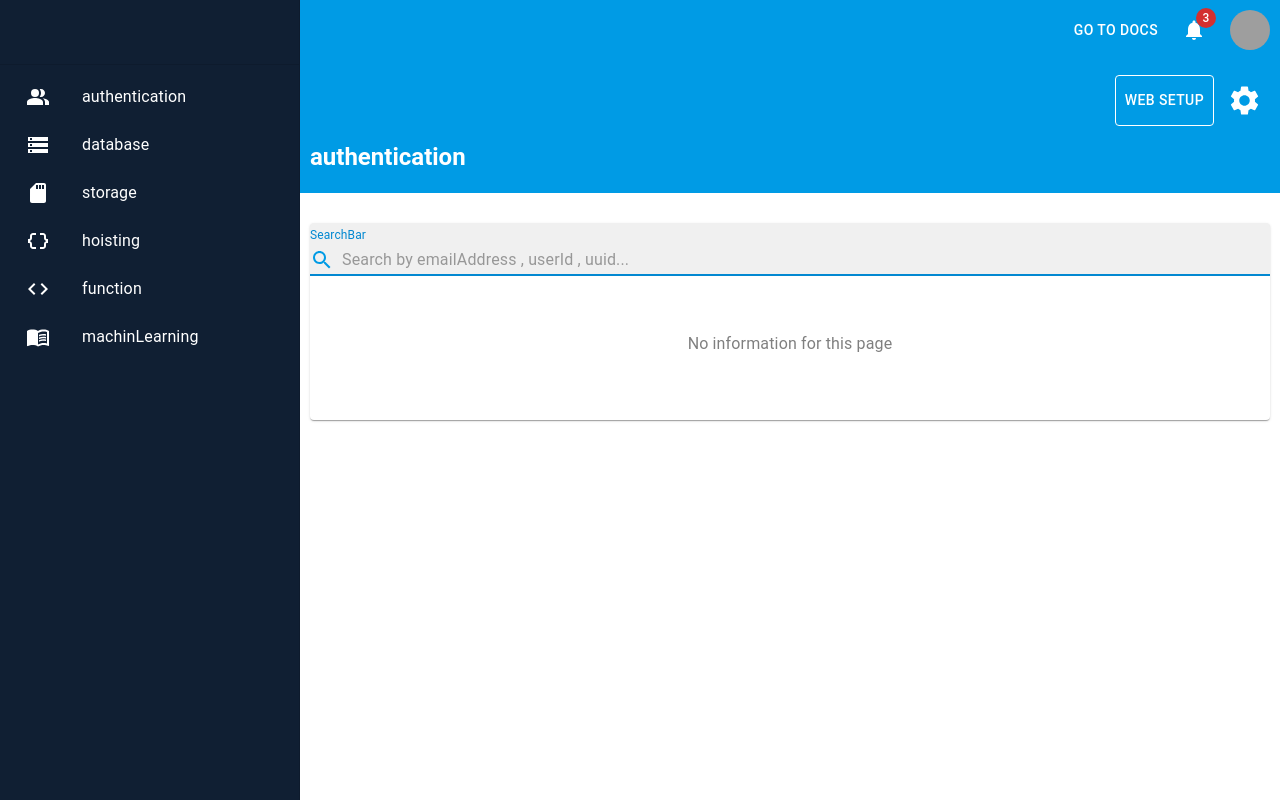
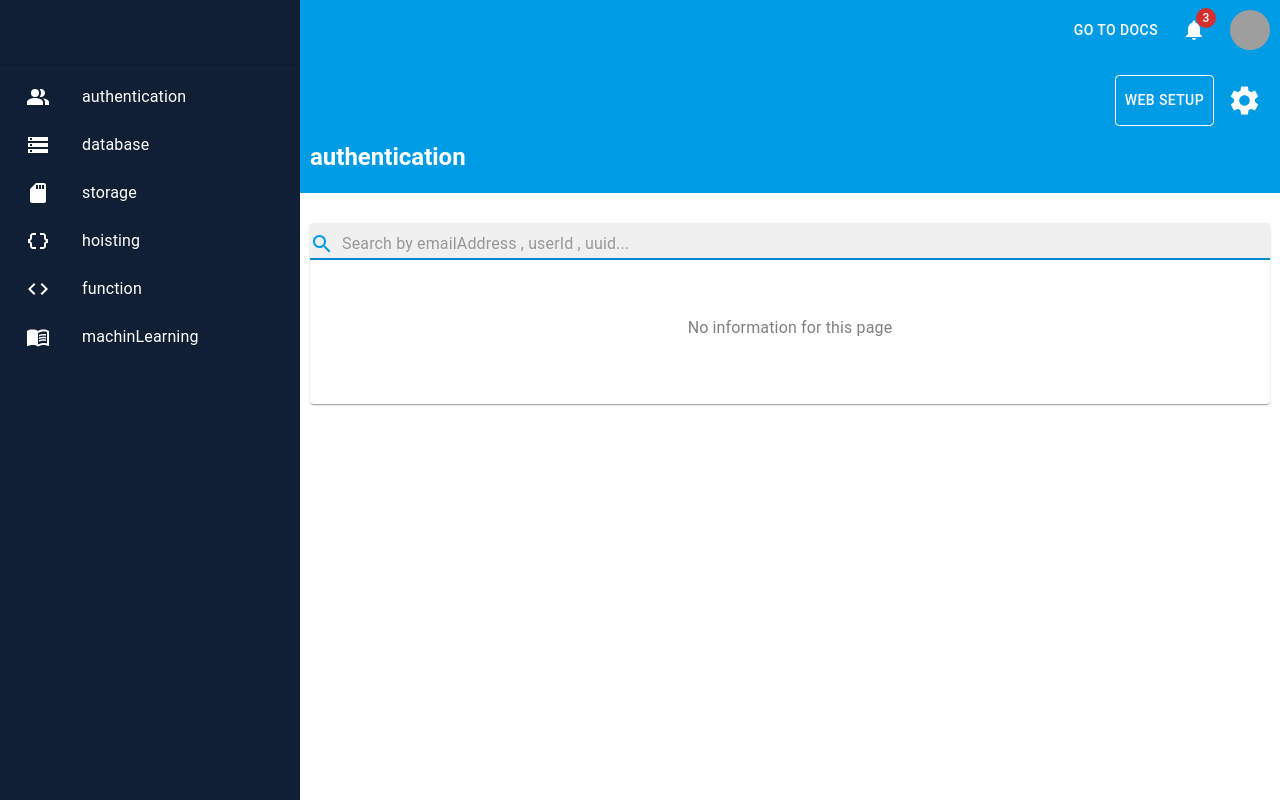
Before and after one commit to Ela-Fhd/mui-project, a React (Vite) app: page /authentication in a window 1280 px wide. Built offline with nearby package versions, Linux system fonts and the light colour scheme; grey boxes are pictures that could not be loaded.

Commit message:
chore:set minor changes in searchbar and authentication component

```diff
--- a/src/components/common/SearchBar/SearchBar.jsx
+++ b/src/components/common/SearchBar/SearchBar.jsx
@@ -4,7 +4,7 @@ import { Box } from "@mui/material";
 import SearchIcon from "@mui/icons-material/Search";
 import InputAdornment from "@mui/material/InputAdornment";
 
-function SearchBar({ placeholder, label, onChange }) {
+function SearchBar({ placeholder, label = "", onChange }) {
   const styles = {
     wrapper: {
       width: "100%",
--- a/src/page/authentication/Authentication.jsx
+++ b/src/page/authentication/Authentication.jsx
@@ -20,7 +20,6 @@ function Authentication() {
     return (
       <SearchBar
         placeholder="Search by emailAddress , userId , uuid..."
-        label="SearchBar"
         onChange={(e) => handleChange(e.target.value)}
       />
     );
```
